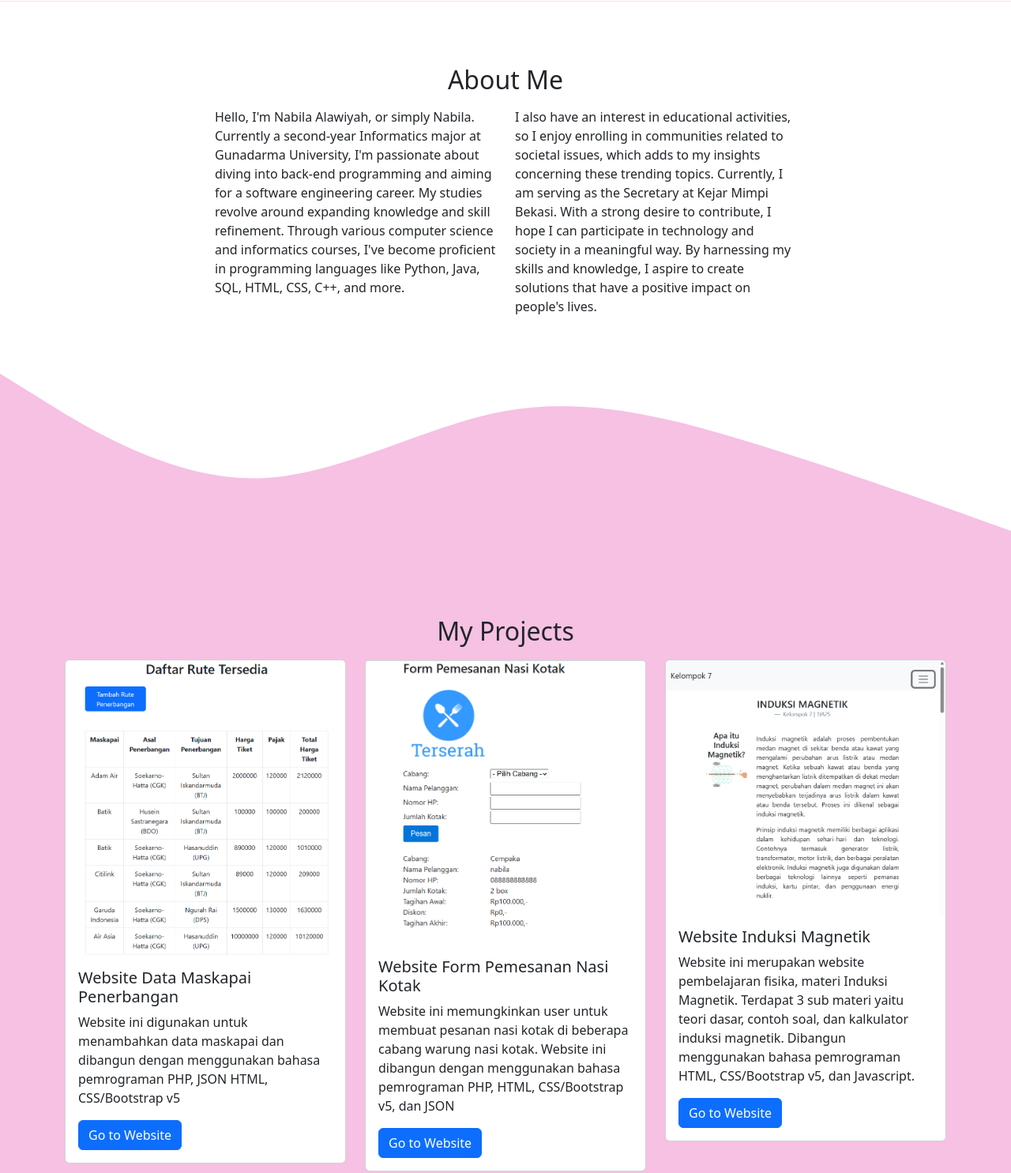
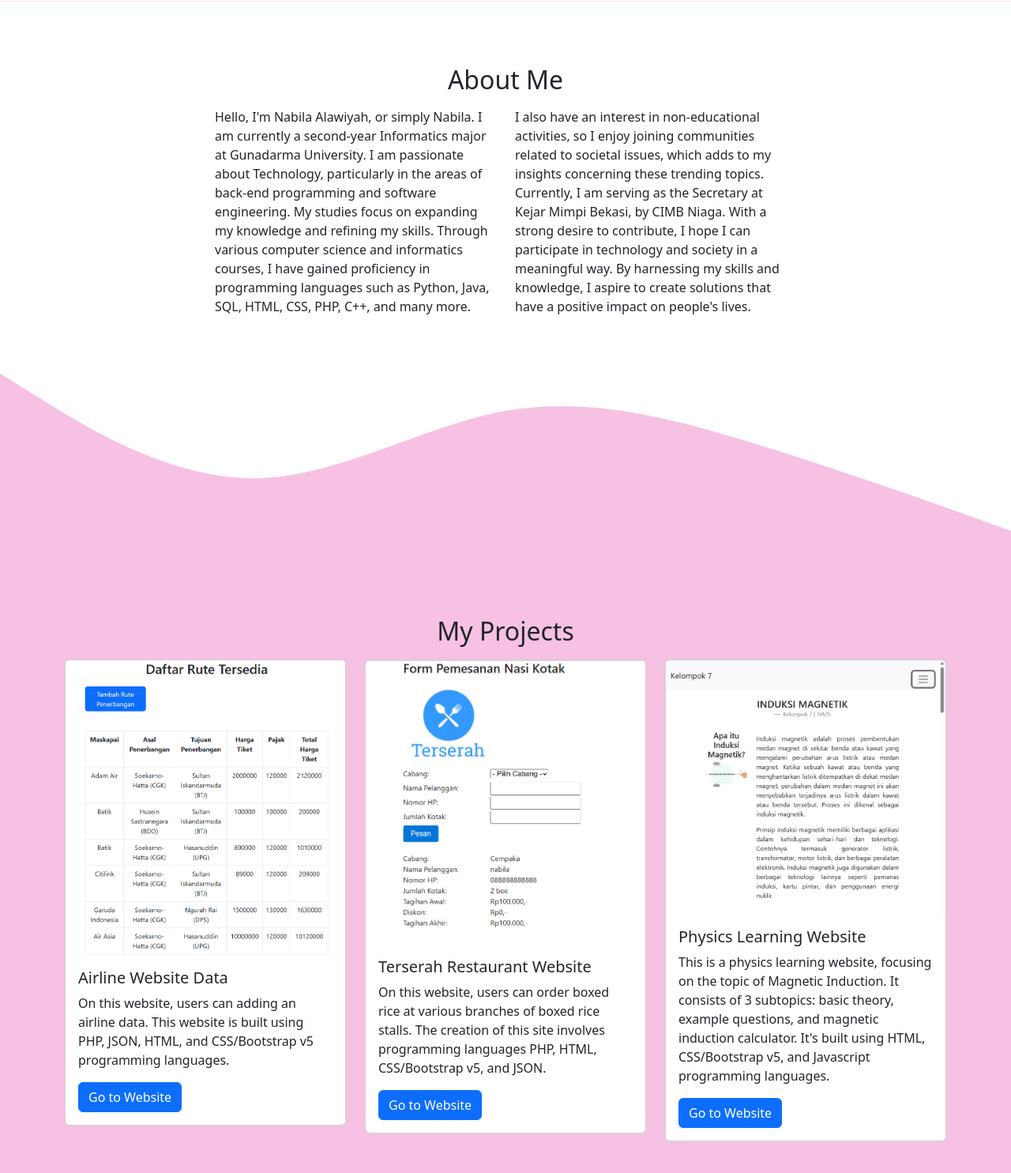
Before and after one commit to nabilalwyh/nabilalwyh.github.io, a plain HTML site: page index.html in a window 1280 px wide. Shown: the part 700-2185 px from the top of the page at 79% size. Drawn offline with nearby package versions, Linux system fonts and the light colour scheme.

Commit message:
menambahkan konten baru

```diff
--- a/index.html
+++ b/index.html
@@ -95,25 +95,26 @@
         <div class="row justify-content-center">
           <div class="col-md-4">
             <p>
-              Hello, I'm Nabila Alawiyah, or simply Nabila. Currently a
-              second-year Informatics major at Gunadarma University, I'm
-              passionate about diving into back-end programming and aiming for a
-              software engineering career. My studies revolve around expanding
-              knowledge and skill refinement. Through various computer science
-              and informatics courses, I've become proficient in programming
-              languages like Python, Java, SQL, HTML, CSS, C++, and more.
+              Hello, I'm Nabila Alawiyah, or simply Nabila. I am currently a
+              second-year Informatics major at Gunadarma University. I am
+              passionate about Technology, particularly in the areas of back-end
+              programming and software engineering. My studies focus on
+              expanding my knowledge and refining my skills. Through various
+              computer science and informatics courses, I have gained
+              proficiency in programming languages such as Python, Java, SQL,
+              HTML, CSS, PHP, C++, and many more.
             </p>
           </div>
           <div class="col-md-4">
             <p>
-              I also have an interest in educational activities, so I enjoy
-              enrolling in communities related to societal issues, which adds to
-              my insights concerning these trending topics. Currently, I am
-              serving as the Secretary at Kejar Mimpi Bekasi. With a strong
-              desire to contribute, I hope I can participate in technology and
-              society in a meaningful way. By harnessing my skills and
-              knowledge, I aspire to create solutions that have a positive
-              impact on people's lives.
+              I also have an interest in non-educational activities, so I enjoy
+              joining communities related to societal issues, which adds to my
+              insights concerning these trending topics. Currently, I am serving
+              as the Secretary at Kejar Mimpi Bekasi, by CIMB Niaga. With a
+              strong desire to contribute, I hope I can participate in
+              technology and society in a meaningful way. By harnessing my
+              skills and knowledge, I aspire to create solutions that have a
+              positive impact on people's lives.
             </p>
           </div>
         </div>
@@ -141,11 +142,11 @@
             <div class="card">
               <img src="img/pesawat.png" class="card-img-top" alt="Project 1" />
               <div class="card-body">
-                <h5 class="card-title">Website Data Maskapai Penerbangan</h5>
+                <h5 class="card-title">Airline Website Data</h5>
                 <p class="card-text">
-                  Website ini digunakan untuk menambahkan data maskapai dan
-                  dibangun dengan menggunakan bahasa pemrograman PHP, JSON HTML,
-                  CSS/Bootstrap v5
+                  On this website, users can adding an airline data. This
+                  website is built using PHP, JSON, HTML, and CSS/Bootstrap v5
+                  programming languages.
                 </p>
                 <a
                   href="https://github.com/nabilalwyh/daftar-maskapai-penerbangan"
@@ -159,12 +160,12 @@
             <div class="card">
               <img src="img/nasu.png" class="card-img-top" alt="Project 2" />
               <div class="card-body">
-                <h5 class="card-title">Website Form Pemesanan Nasi Kotak</h5>
+                <h5 class="card-title">Terserah Restaurant Website</h5>
                 <p class="card-text">
-                  Website ini memungkinkan user untuk membuat pesanan nasi kotak
-                  di beberapa cabang warung nasi kotak. Website ini dibangun
-                  dengan menggunakan bahasa pemrograman PHP, HTML, CSS/Bootstrap
-                  v5, dan JSON
+                  On this website, users can order boxed rice at various
+                  branches of boxed rice stalls. The creation of this site
+                  involves programming languages PHP, HTML, CSS/Bootstrap v5,
+                  and JSON.
                 </p>
                 <a
                   href="http://nabilaalwyh.infinityfreeapp.com/"
@@ -178,13 +179,13 @@
             <div class="card">
               <img src="img/fisdas.png" class="card-img-top" alt="Project 3" />
               <div class="card-body">
-                <h5 class="card-title">Website Induksi Magnetik</h5>
+                <h5 class="card-title">Physics Learning Website</h5>
                 <p class="card-text">
-                  Website ini merupakan website pembelajaran fisika, materi
-                  Induksi Magnetik. Terdapat 3 sub materi yaitu teori dasar,
-                  contoh soal, dan kalkulator induksi magnetik. Dibangun
-                  menggunakan bahasa pemrograman HTML, CSS/Bootstrap v5, dan
-                  Javascript.
+                  This is a physics learning website, focusing on the topic of
+                  Magnetic Induction. It consists of 3 subtopics: basic theory,
+                  example questions, and magnetic induction calculator. It's
+                  built using HTML, CSS/Bootstrap v5, and Javascript programming
+                  languages.
                 </p>
                 <a
                   href="https://nabilalwyh.github.io/Induksi-Magnetik/"
```
